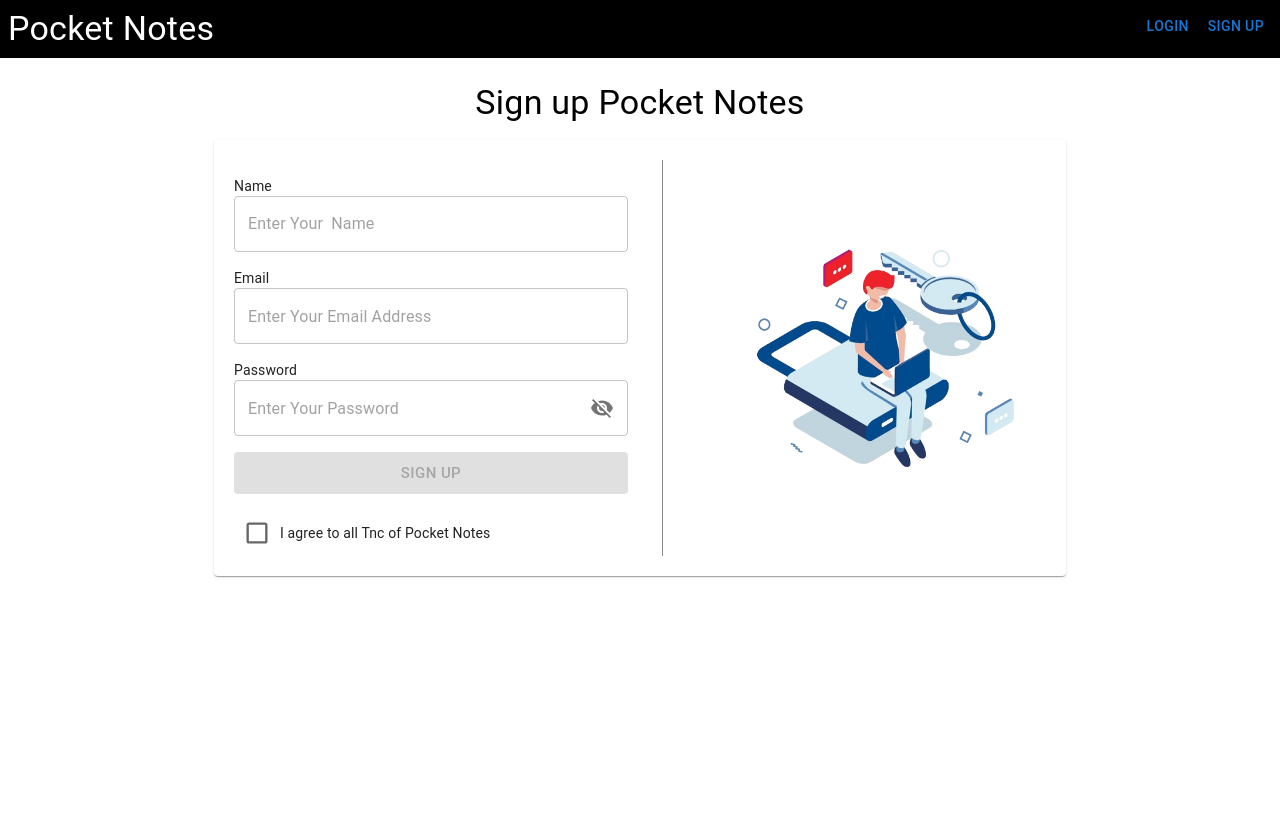
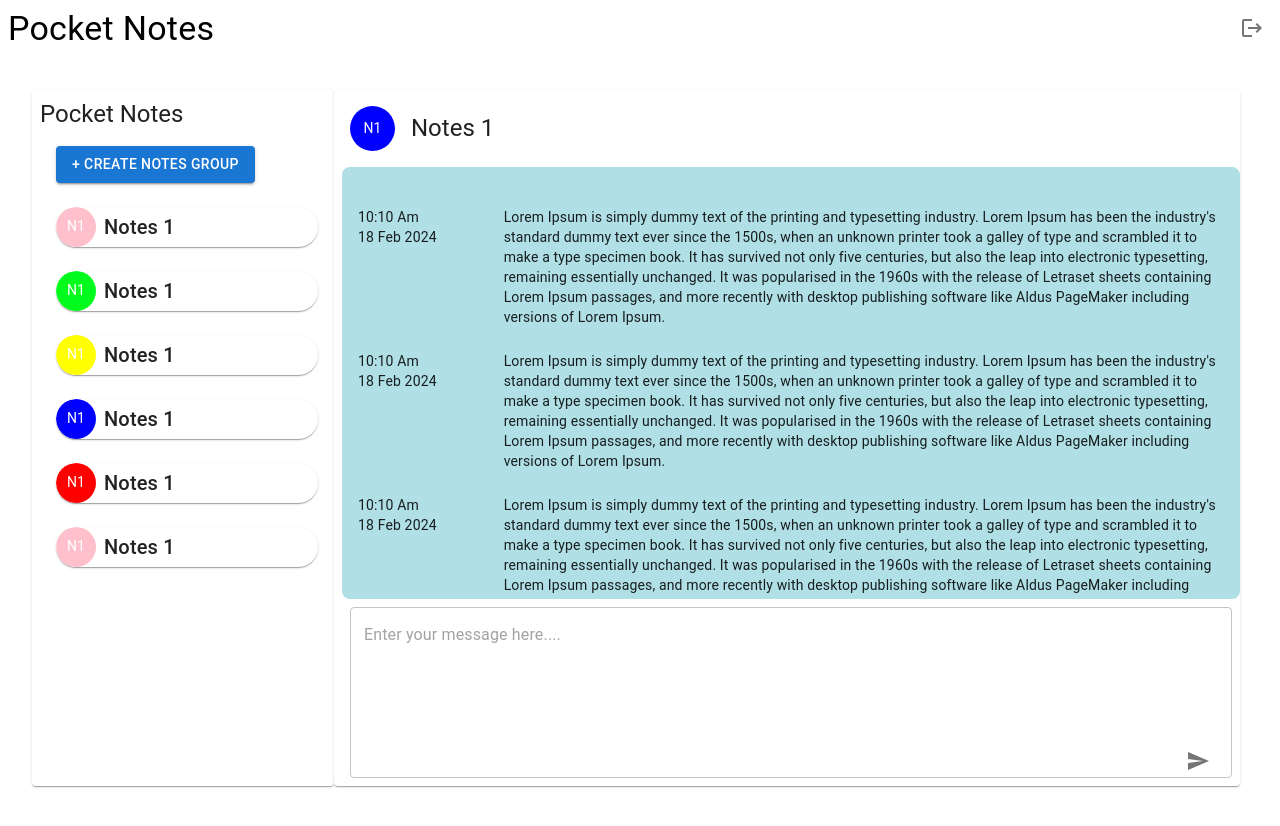
Before and after one commit to darkstellar16/Web-Pocket-Notes, a React (Create React App) app: page /preview in a window 1280 px wide. Before the commit the page ends 800 px from the top, so only its background shows below. Built offline with nearby package versions, Linux system fonts and the light colour scheme.

Commit message:
added the confirmation modal and some changes

```diff
--- a/package.json
+++ b/package.json
@@ -13,6 +13,7 @@
     "react": "^18.2.0",
     "react-dom": "^18.2.0",
     "react-hot-toast": "^2.4.1",
+    "react-router-dom": "^6.22.1",
     "react-scripts": "5.0.1",
     "web-vitals": "^2.1.4"
   },
--- a/public/index.html
+++ b/public/index.html
@@ -24,7 +24,7 @@
       work correctly both with client-side routing and a non-root public URL.
       Learn how to configure a non-root public URL by running `npm run build`.
     -->
-    <title>React App</title>
+    <title>Pocket Notes</title>
   </head>
   <body>
     <noscript>You need to enable JavaScript to run this app.</noscript>
--- a/src/App.js
+++ b/src/App.js
@@ -1,16 +1,36 @@
 import './App.css';
+import { React } from 'react';
 import { Signin } from './pages/auth/Signin';
 import { Signup } from './pages/auth/Signup';
 import { Preview } from './pages/pocketNotes/Preview';
+import { BrowserRouter, Routes, Route } from 'react-router-dom';
+import { Toaster } from "react-hot-toast";
+
 
 function App() {
+
   return (
     <div className="App">
-      {/* <Preview /> */}
-      <Signup />
-      {/* <Signin /> */}
+      <BrowserRouter>
+        <Routes>
+          <Route exact path='/' element={<Signup />} />
+          <Route exact path='/login' element={<Signin />} />
+          <Route exact path='/preview' element={<Preview />} />
+        </Routes>
+      </BrowserRouter>
+      <Toaster
+        position="top-right"
+        autoClose={3000}
+        hideProgressBar={false}
+        newestOnTop={false}
+        closeOnClick
+        rtl={false}
+        pauseOnFocusLoss
+        draggable
+        pauseOnHover
+        theme="light"
+      />
     </div>
   );
 }
-
 export default App;
--- /dev/null
+++ b/src/components/Modals/ConfirmationModal.jsx
@@ -0,0 +1,43 @@
+import { React } from 'react'
+import {
+    Dialog,
+    DialogActions,
+    DialogContent,
+    DialogTitle,
+    Typography, Box, Button
+} from "@mui/material"
+
+
+export const ConfirmationModal = ({
+    open, close, title, description
+}) => {
+
+    console.log(close);
+    return (
+        <Dialog open={open} onClose={close} maxWidth="sm" fullWidth>
+            <DialogTitle position="relative">
+                <Typography variant="h5" textAlign="center">
+                    {title}
+                </Typography>
+            </DialogTitle>
+            <DialogContent >
+                <Typography variant="h6" textAlign="center">
+                    {description}
+                </Typography>
+            </DialogContent>
+            <DialogActions>
+                <Box width="100%" sx={{ display: "flex", flexDirection: "row", justifyContent: "center", alignItems: "center" }}>
+                    <Button
+                        variant='contained'
+                        sx={{ marginRight: "20px" }}
+                        onClick={close}
+                    >Close</Button>
+
+                    <Button
+                        variant='contained'>Log out</Button>
+                </Box>
+
+            </DialogActions>
+        </Dialog >
+    )
+}
--- a/src/pages/auth/Signin.jsx
+++ b/src/pages/auth/Signin.jsx
@@ -3,12 +3,12 @@ import { Box, Button, Grid, Typography, Container, Card, TextField, InputAdornme
 import Checkbox from '@mui/material/Checkbox';
 import Visibility from '@mui/icons-material/Visibility';
 import VisibilityOff from '@mui/icons-material/VisibilityOff';
-
+import { useNavigate } from "react-router-dom"
 
 
 export const Signin = () => {
 
-
+    const navigate = useNavigate();
     const [showPassword, setShowPassword] = useState(false);
     const [isSubmit, setIsSubmit] = useState(false);
     const [isdisabled, setIsDisabled] = useState(false);
@@ -26,8 +26,8 @@ export const Signin = () => {
                     <Typography variant='h4'>Pocket Notes</Typography>
                 </Box>
                 <Box >
-                    <Button>Login</Button>
-                    <Button>Sign up</Button>
+                    <Button onClick={() => navigate("/login")}>Login</Button>
+                    <Button onClick={() => navigate("/")}>Sign Up</Button>
                 </Box>
             </Box>
 
@@ -80,6 +80,7 @@ export const Signin = () => {
                                     disabled={!isdisabled}
                                     variant="contained"
                                     fullWidth={true} size='large'
+                                    onClick={() => navigate("/preview")}
                                 >Log In</Button>
                             </Box>
                             <Box mt={2} display={"flex"} flexDirection={"row"}>
--- a/src/pages/auth/Signup.jsx
+++ b/src/pages/auth/Signup.jsx
@@ -3,12 +3,12 @@ import { Box, Button, Grid, Typography, Container, Card, TextField, InputAdornme
 import Checkbox from '@mui/material/Checkbox';
 import Visibility from '@mui/icons-material/Visibility';
 import VisibilityOff from '@mui/icons-material/VisibilityOff';
-
+import { useNavigate } from "react-router-dom"
 
 
 export const Signup = () => {
 
-
+    const navigate = useNavigate();
     const [showPassword, setShowPassword] = useState(false);
     const [isSubmit, setIsSubmit] = useState(false);
     const [isdisabled, setIsDisabled] = useState(false);
@@ -27,8 +27,8 @@ export const Signup = () => {
                     <Typography variant='h4'>Pocket Notes</Typography>
                 </Box>
                 <Box >
-                    <Button>Login</Button>
-                    <Button>Sign Up</Button>
+                    <Button onClick={() => navigate("/login")}>Login</Button>
+                    <Button onClick={() => navigate("/")}>Sign Up</Button>
                 </Box>
             </Box>
 
--- a/src/pages/pocketNotes/Preview.jsx
+++ b/src/pages/pocketNotes/Preview.jsx
@@ -3,11 +3,15 @@ import { Box, Grid, Typography, InputAdornment, Button, TextField, IconButton, C
 import { MessageModal } from '../../components/Modals/MessageModal';
 import SendIcon from '@mui/icons-material/Send';
 import { NoteCard } from '../../components/NoteCard';
-
-
+import { Logout } from '@mui/icons-material';
+import { ConfirmationModal } from '../../components/Modals/ConfirmationModal';
 
 
 export const Preview = () => {
+
+    const [openModal, setOpenModal] = useState(false);
+    const [isLogout, setIsLogout] = useState(false);
+
 
     const listItems = [
         {
@@ -36,9 +40,18 @@ export const Preview = () => {
         },
     ]
 
-    const [openModal, setOpenModal] = useState(false);
-
     return (
+        <Fragment>
+            <Box color={"black"} sx={{ display: "flex", flexDirection: "row", justifyContent: "space-between" }} p={1}>
+                <Box className="displayCenter">
+                    <Typography variant='h4'>Pocket Notes</Typography>
+                </Box>
+                <Box >
+                    <IconButton onClick={() => setIsLogout(true)}>
+                        <Logout />
+                    </IconButton>
+                </Box>
+            </Box>
             <Box p={5}  >
                 <Grid container spacing={1} >
                     <Grid item lg={3} md={5} sm={6} xs={12} component={Card}>
@@ -109,13 +122,19 @@ export const Preview = () => {
                         </Box>
                     </Grid>
                 </Grid>
-            {
-                openModal && <MessageModal
+            </Box>
+            {openModal && <MessageModal
                 open={openModal}
                 close={() => setOpenModal(false)}
+            />}
 
-                />
+            {isLogout && <ConfirmationModal
+                open={isLogout}
+                close={() => setIsLogout(false)}
+                title={"Logout Pocket Notes"}
+                description={"Are you sure you want to logout"} />
             }
-        </Box>
+        </Fragment>
+
     );
 };
```
Also changed, not shown: 1 other file (tests, documents, lock files or other folders). Lines whose indentation alone changed are shown as unchanged.
